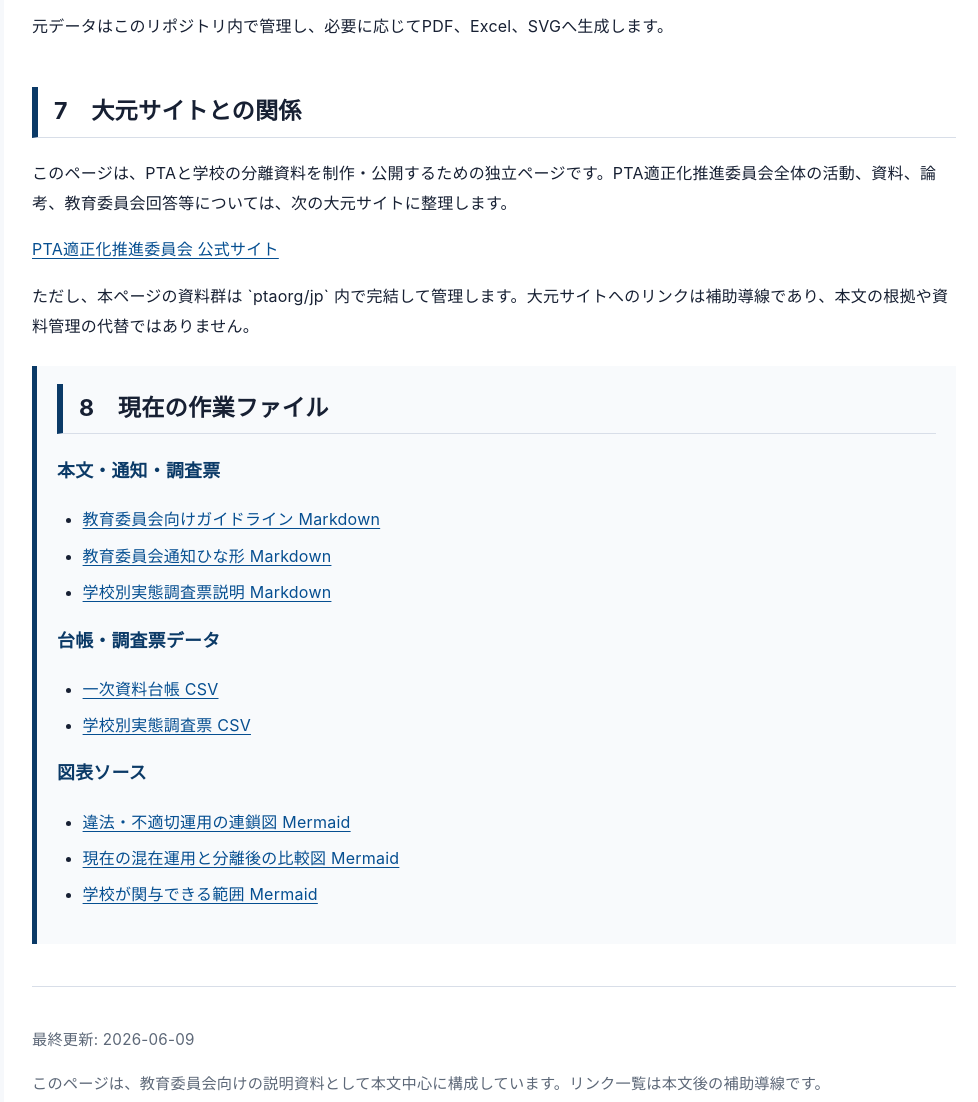
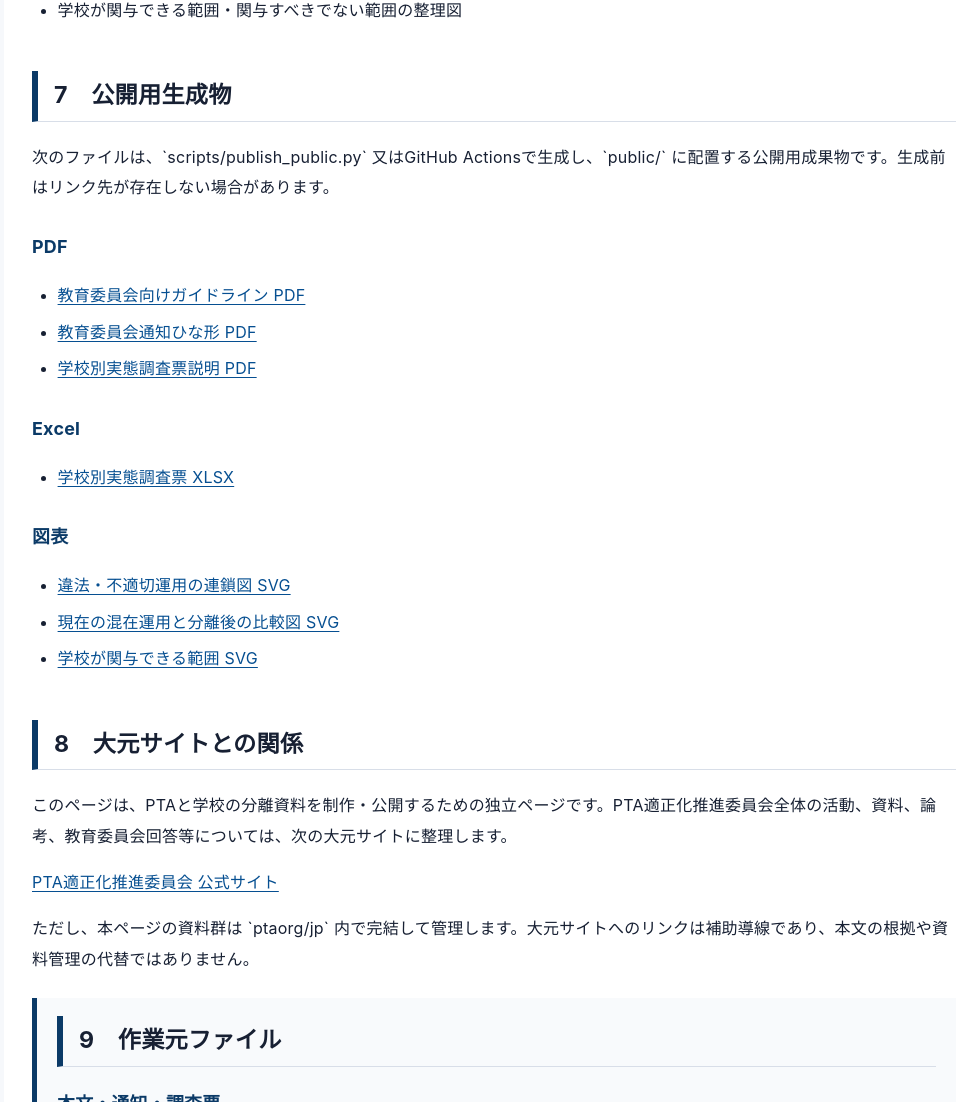
Before and after one commit to ptaorg/jp, a website: page index.html in a window 1280 px wide. Shown: the part 3156-4258 px from the top of the page, without its empty margins (146-1124 px from the left). Drawn offline with Linux system fonts and the light colour scheme.

Commit message:
Add public artifact links to index page

```diff
--- a/index.html
+++ b/index.html
@@ -74,36 +74,12 @@
               </tr>
             </thead>
             <tbody>
-              <tr>
-                <td>入会</td>
-                <td>全会員分の入会申込記録があるか。</td>
-                <td>記録が確認できない保護者を会員扱いしない。</td>
-              </tr>
-              <tr>
-                <td>会費</td>
-                <td>学校徴収金とPTA会費が混在していないか。</td>
-                <td>PTA会費をPTA名義の独自徴収へ分離する。</td>
-              </tr>
-              <tr>
-                <td>個人情報</td>
-                <td>学校名簿をPTA事務に利用していないか。</td>
-                <td>学校保有個人情報とPTA会員情報を分離する。</td>
-              </tr>
-              <tr>
-                <td>学校連絡ツール</td>
-                <td>PTA内部事務の連絡に使っていないか。</td>
-                <td>PTA独自の連絡手段へ切り替える。</td>
-              </tr>
-              <tr>
-                <td>教職員関与</td>
-                <td>PTA本来事務を教職員が担っていないか。</td>
-                <td>学校関与を連絡調整の範囲に限定する。</td>
-              </tr>
-              <tr>
-                <td>学校施設</td>
-                <td>施設利用を目的外使用として確認しているか。</td>
-                <td>任意加入、個人情報、会費徴収の適正性を条件確認する。</td>
-              </tr>
+              <tr><td>入会</td><td>全会員分の入会申込記録があるか。</td><td>記録が確認できない保護者を会員扱いしない。</td></tr>
+              <tr><td>会費</td><td>学校徴収金とPTA会費が混在していないか。</td><td>PTA会費をPTA名義の独自徴収へ分離する。</td></tr>
+              <tr><td>個人情報</td><td>学校名簿をPTA事務に利用していないか。</td><td>学校保有個人情報とPTA会員情報を分離する。</td></tr>
+              <tr><td>学校連絡ツール</td><td>PTA内部事務の連絡に使っていないか。</td><td>PTA独自の連絡手段へ切り替える。</td></tr>
+              <tr><td>教職員関与</td><td>PTA本来事務を教職員が担っていないか。</td><td>学校関与を連絡調整の範囲に限定する。</td></tr>
+              <tr><td>学校施設</td><td>施設利用を目的外使用として確認しているか。</td><td>任意加入、個人情報、会費徴収の適正性を条件確認する。</td></tr>
             </tbody>
           </table>
         </div>
@@ -111,7 +87,7 @@
 
       <section aria-labelledby="s6">
         <h2 id="s6">6　作成中の資料</h2>
-        <p>このリポジトリでは、教育委員会・学校管理職が内部共有しやすいよう、次の資料を作成しています。</p>
+        <p>このリポジトリでは、教育委員会・学校管理職が内部共有しやすいよう、次の資料を作成しています。元データはこのリポジトリ内で管理し、必要に応じてPDF、Excel、SVGへ生成します。</p>
         <ul>
           <li>教育委員会向けガイドライン本文</li>
           <li>教育委員会通知ひな形</li>
@@ -121,18 +97,38 @@
           <li>現在の混在運用と分離後の比較図</li>
           <li>学校が関与できる範囲・関与すべきでない範囲の整理図</li>
         </ul>
-        <p>元データはこのリポジトリ内で管理し、必要に応じてPDF、Excel、SVGへ生成します。</p>
       </section>
 
       <section aria-labelledby="s7">
-        <h2 id="s7">7　大元サイトとの関係</h2>
+        <h2 id="s7">7　公開用生成物</h2>
+        <p>次のファイルは、`scripts/publish_public.py` 又はGitHub Actionsで生成し、`public/` に配置する公開用成果物です。生成前はリンク先が存在しない場合があります。</p>
+        <h3>PDF</h3>
+        <ul>
+          <li><a href="public/pdf/pta-school-separation-guideline.pdf">教育委員会向けガイドライン PDF</a></li>
+          <li><a href="public/pdf/pta-school-separation-notice-template.pdf">教育委員会通知ひな形 PDF</a></li>
+          <li><a href="public/pdf/pta-school-separation-school-survey-form.pdf">学校別実態調査票説明 PDF</a></li>
+        </ul>
+        <h3>Excel</h3>
+        <ul>
+          <li><a href="public/xlsx/pta-school-separation-school-survey.xlsx">学校別実態調査票 XLSX</a></li>
+        </ul>
+        <h3>図表</h3>
+        <ul>
+          <li><a href="public/img/chain.svg">違法・不適切運用の連鎖図 SVG</a></li>
+          <li><a href="public/img/before-after.svg">現在の混在運用と分離後の比較図 SVG</a></li>
+          <li><a href="public/img/scope.svg">学校が関与できる範囲 SVG</a></li>
+        </ul>
+      </section>
+
+      <section aria-labelledby="s8">
+        <h2 id="s8">8　大元サイトとの関係</h2>
         <p>このページは、PTAと学校の分離資料を制作・公開するための独立ページです。PTA適正化推進委員会全体の活動、資料、論考、教育委員会回答等については、次の大元サイトに整理します。</p>
         <p><a href="https://ptaorg.com/">PTA適正化推進委員会 公式サイト</a></p>
         <p>ただし、本ページの資料群は `ptaorg/jp` 内で完結して管理します。大元サイトへのリンクは補助導線であり、本文の根拠や資料管理の代替ではありません。</p>
       </section>
 
-      <section class="source-box" aria-labelledby="s8">
-        <h2 id="s8">8　現在の作業ファイル</h2>
+      <section class="source-box" aria-labelledby="s9">
+        <h2 id="s9">9　作業元ファイル</h2>
         <h3>本文・通知・調査票</h3>
         <ul>
           <li><a href="docs/guideline.md">教育委員会向けガイドライン Markdown</a></li>
```
